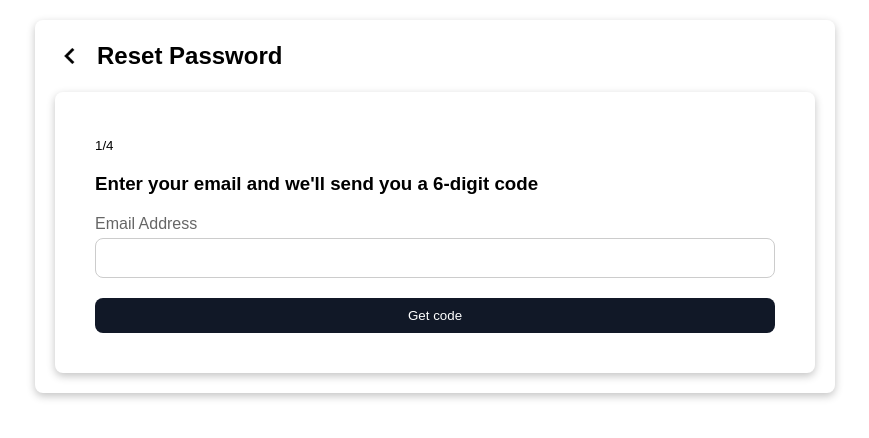
After one commit to WaterproofS0cks/APNet, a PHP site: page /resetpassword.html in a window 1280 px wide. The commit adds this page. Shown: the top 438 px of the page, without its empty margins (205-1074 px from the left). Run offline with PHP 8.4, Linux system fonts and the light colour scheme.

Commit message:
feat: initialised Reset Password page 1/4

```diff
--- /dev/null
+++ b/resetpassword.html
@@ -0,0 +1,32 @@
+<!DOCTYPE html>
+<html lang="en">
+<head>
+    <meta charset="UTF-8">
+    <meta name="viewport" content="width=device-width, initial-scale=1.0">
+    <link rel="icon" type="image/x-icon" href="src/favicon/favicon.ico">
+    <link rel="stylesheet" href="style.css">
+    <title>Reset Password</title>
+</head>
+<body>
+    <div class="content">
+        <div class="card-header">
+            <a href="/profile.html" class="btn-icon">
+                <img src="src/icon/icons8-back-96.png" alt="Back Icon">
+            </a>
+            <h2>Reset Password</h2>
+        </div>
+        <div class="card-section">
+            <div class="reset-password-flow">
+                <sub>1/4</sub>
+            </div>
+            <h3>Enter your email and we'll send you a 6-digit code</h3>
+            <form action="#">
+                <label for="email">Email Address</label>
+                <input type="text" id="email" name="email">
+
+                <input type="submit" value="Get code">
+            </form>
+        </div>
+    </div>
+</body>
+</html>
--- a/settings.html
+++ b/settings.html
@@ -65,7 +65,9 @@
         <div class="card-section">
             <h3>Security</h3>
             <div class="button-component">
-                <button class="button-black">Reset password</button>
+                <a href="/resetpassword.html" style="text-decoration: none;">
+                    <button class="button-black">Reset password</button>
+                </a>
                 <button class="button-red">Delete account</button>
             </div>
         </div>
--- a/style.css
+++ b/style.css
@@ -365,3 +365,11 @@ input[type="submit"]:hover {
     font-weight: bold;
     color: #666;
 }
+
+
+
+/* resetpassword.html (Yew Shan) */
+
+.reset-password-flow {
+    margin-bottom: 20px;
+}
```
